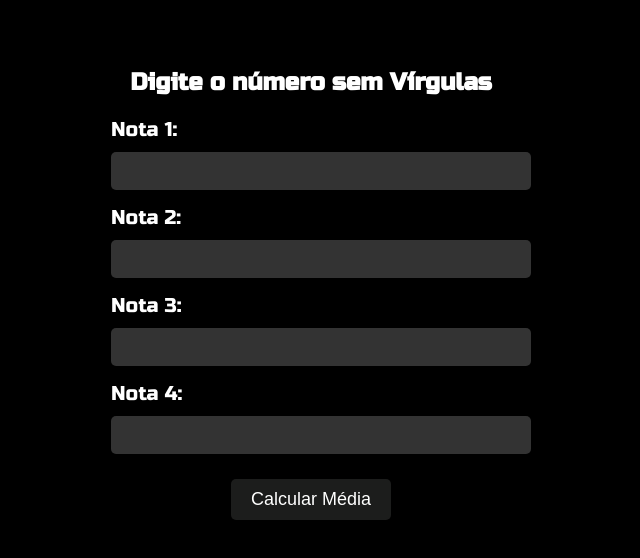
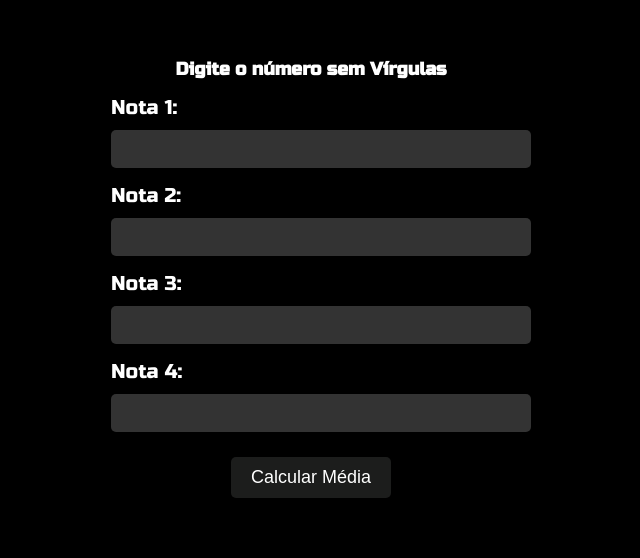
Before and after one commit to pedrogitdev/calculadora, a plain HTML site: page index.html in a window 1280 px wide. Shown: the part 196-754 px from the top of the page, without its empty margins (329-969 px from the left). Drawn offline with Linux system fonts and the light colour scheme.

Commit message:
Update index.html

```diff
--- a/index.html
+++ b/index.html
@@ -98,6 +98,11 @@
       font-weight: bold;
       font-size: 24px;
     }
+
+    #instructions {
+      font-size: 18px;
+      margin-top: 10px;
+    }
   </style>
 </head>
 <body>
@@ -107,7 +112,7 @@
         Calculadora de Média
       </text>
     </svg>
-	<h2>Digite o número sem Vírgulas<h2></h2>
+    <h2 id="instructions">Digite o número sem Vírgulas</h2>
 
     <form id="grade-form">
       <label for="grade1">Nota 1:</label>
```
